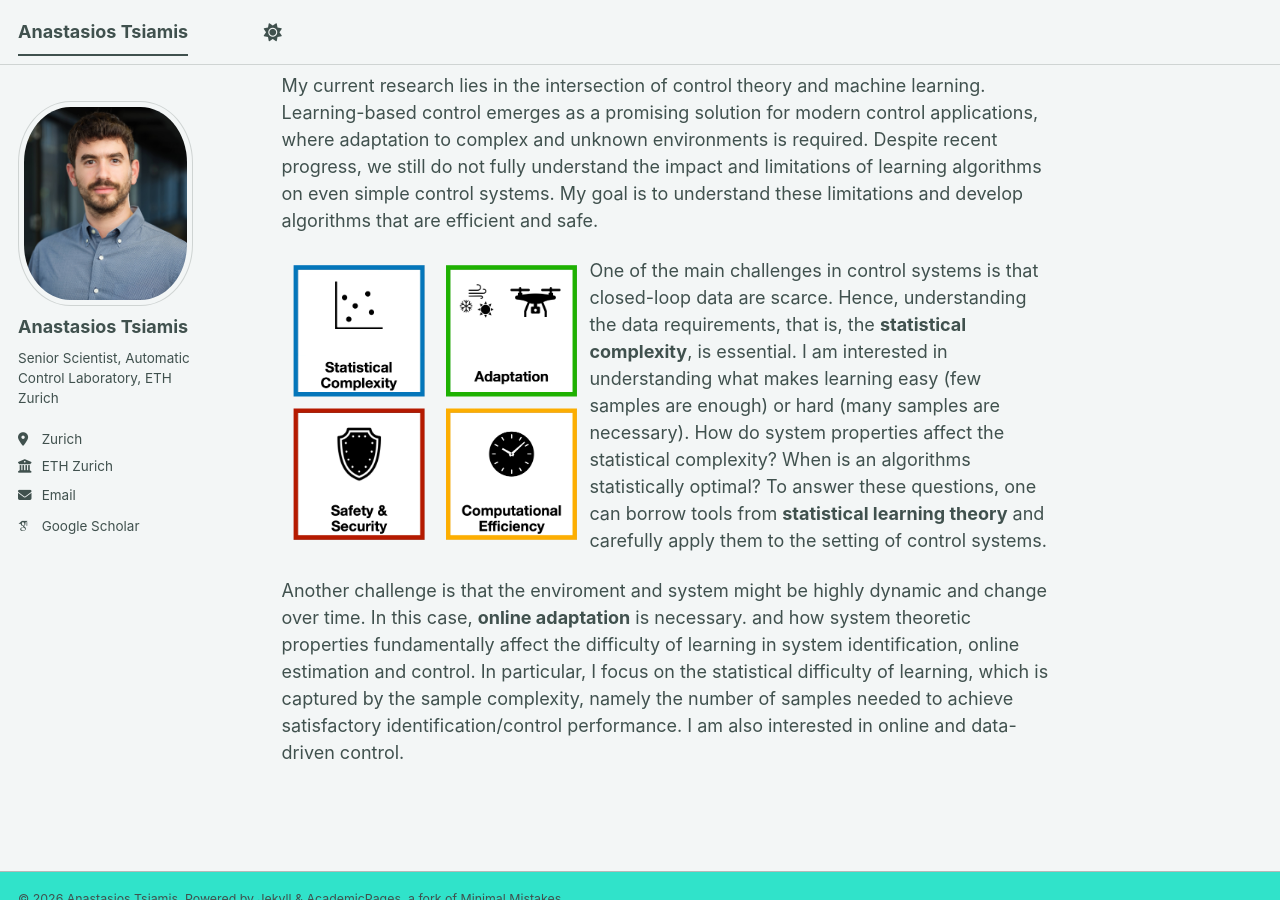
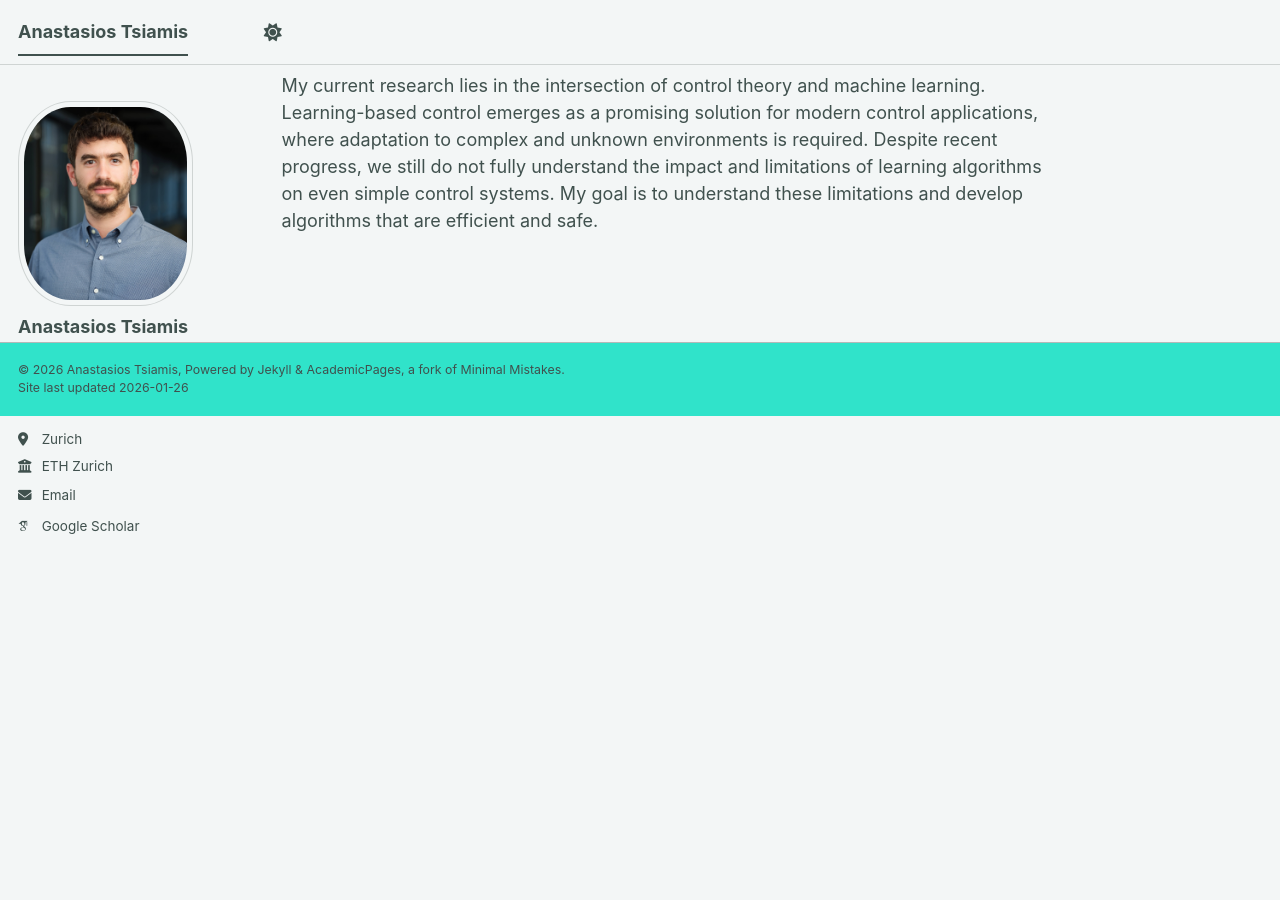
Before and after one commit to antsiamis/antsiamis.github.io, a Jekyll site: the page built from _pages/about.md, in a window 1280 px wide and 900 px high, scrolled down 484 px. Built offline with Jekyll 4.4.1, drawn with Linux system fonts in a browser that asks for light colours; some web fonts are replaced; a script bundle is joined from its source files by our own code; library files that are not in the unit come from our copies; some of the changed lines change nothing that is shown.

Commit message:
Update about.md

```diff
--- a/_pages/about.md
+++ b/_pages/about.md
@@ -17,11 +17,11 @@ Research Overview
 ======
 My current research lies in the intersection of control theory and machine learning. Learning-based control emerges as a promising solution for modern control applications, where adaptation to complex and unknown environments is required. Despite recent progress, we still do not fully understand the impact and limitations of learning algorithms on even simple control systems. My goal is to understand these limitations and develop algorithms that are efficient and safe.
 
-<img src="../images/RESEARCH.png"
+<!--<img src="../images/RESEARCH.png"
      alt="Research Agenda" style="width: 40%; float: left;">
     <!--<figcaption> Research Agenda.</figcaption>-->
 <!--</figure>-->
 
-One of the main challenges in control systems is that closed-loop data are scarce. Hence, understanding the data requirements, that is, the **statistical complexity**, is essential. I am interested in understanding what makes learning easy (few samples are enough) or hard (many samples are necessary). How do system properties affect the statistical complexity? When is an algorithms statistically optimal? To answer these questions, one can borrow tools from **statistical learning theory** and carefully apply them to the setting of control systems.
+<!--One of the main challenges in control systems is that closed-loop data are scarce. Hence, understanding the data requirements, that is, the **statistical complexity**, is essential. I am interested in understanding what makes learning easy (few samples are enough) or hard (many samples are necessary). How do system properties affect the statistical complexity? When is an algorithms statistically optimal? To answer these questions, one can borrow tools from **statistical learning theory** and carefully apply them to the setting of control systems.
 
-Another challenge is that the enviroment and system might be highly dynamic and change over time. In this case, **online adaptation** is necessary. and how system theoretic properties fundamentally affect the difficulty of learning in system identification, online estimation and control. In particular, I focus on the statistical difficulty of learning, which is captured by the sample complexity, namely the number of samples needed to achieve satisfactory identification/control performance. I am also interested in online and data-driven control.
+Another challenge is that the enviroment and system might be highly dynamic and change over time. In this case, **online adaptation** is necessary. and how system theoretic properties fundamentally affect the difficulty of learning in system identification, online estimation and control. In particular, I focus on the statistical difficulty of learning, which is captured by the sample complexity, namely the number of samples needed to achieve satisfactory identification/control performance. I am also interested in online and data-driven control.-->
```
